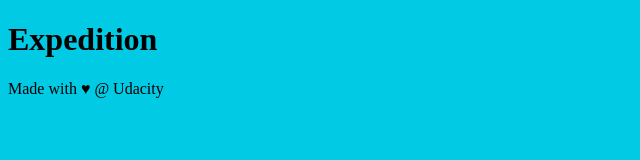
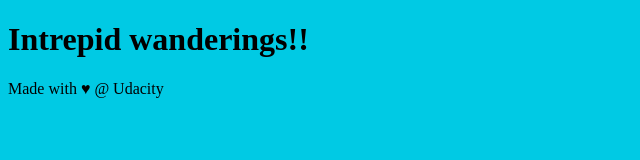
Before and after one commit to R-Edmunds/repo1, a plain HTML site: page index.html in a window 1280 px wide. Shown: the whole page, without its empty margins (0-640 px from the left). Drawn offline with Linux system fonts and the light colour scheme.

Commit message:
Changed heading for added funniness

```diff
--- a/index.html
+++ b/index.html
@@ -10,7 +10,7 @@
 <body>
 
     <header>
-        <h1>Expedition</h1>
+        <h1>Intrepid wanderings!!</h1>
     </header>
 
     <div class="container">
```
